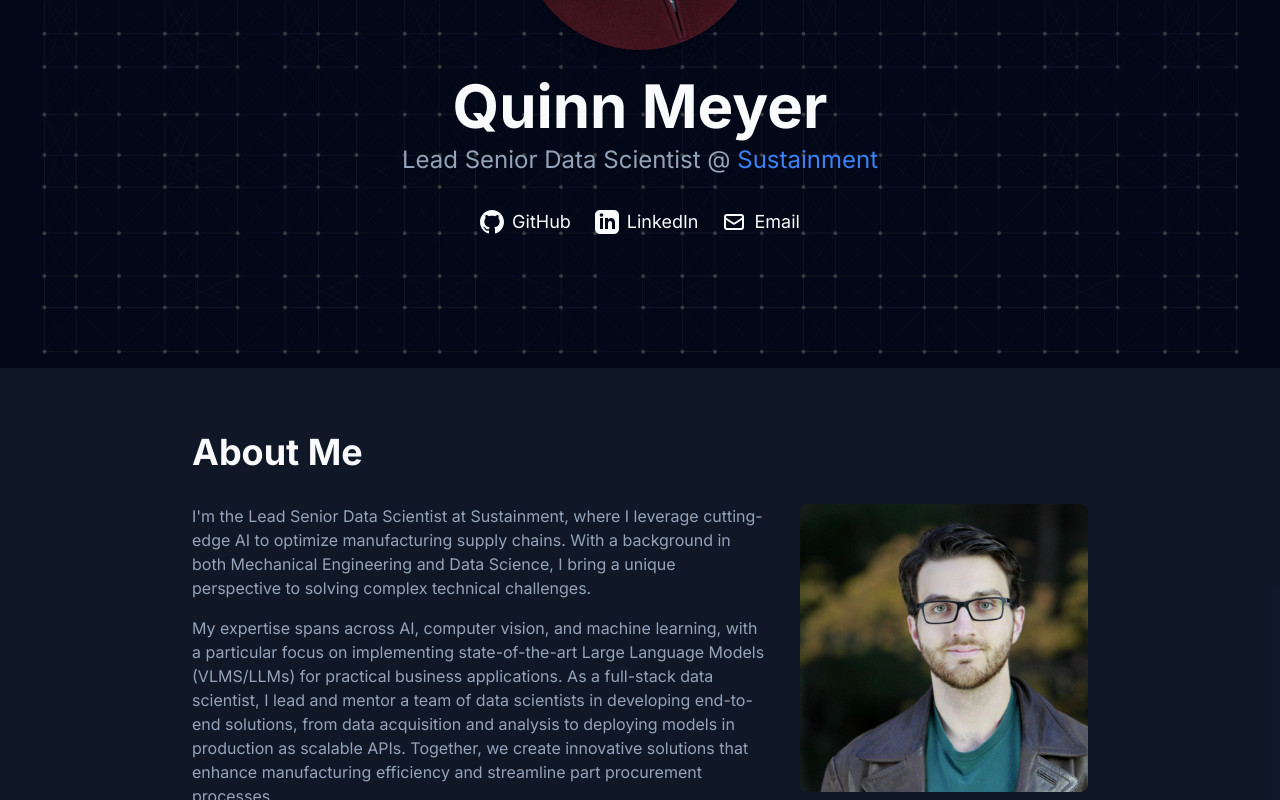
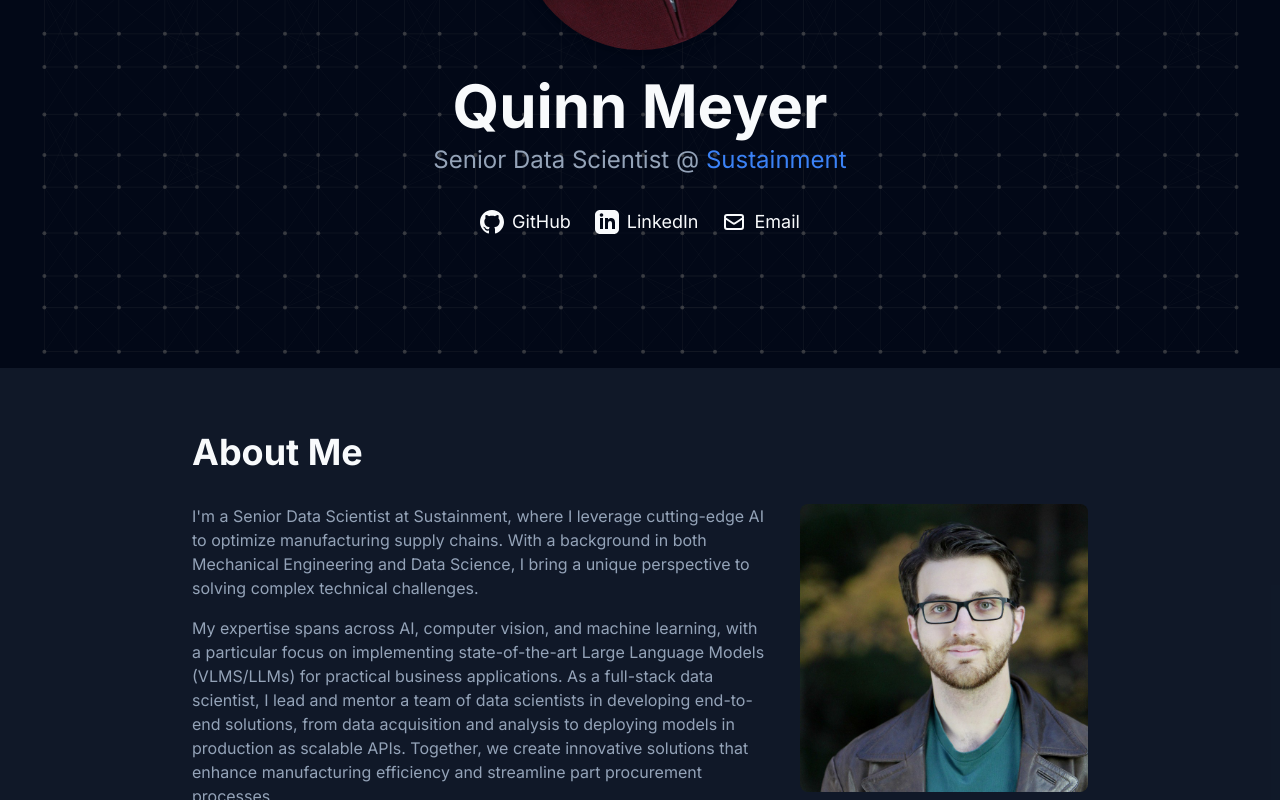
Before and after one commit to Kwintonium/website-nodejs, a Next.js app: page / in a window 1280 px wide. Shown: the part 432-1232 px from the top of the page. Built offline with nearby package versions, Linux system fonts and the light colour scheme.

Commit message:
lead -> senior

```diff
--- a/components/about.tsx
+++ b/components/about.tsx
@@ -11,7 +11,7 @@ export function About() {
         <div className="grid md:grid-cols-[2fr,1fr] gap-8 items-start">
           <div className="space-y-4">
             <p className="text-muted-foreground">
-              I'm the Lead Senior Data Scientist at Sustainment, where I leverage cutting-edge AI to optimize manufacturing supply chains. With a background in both Mechanical Engineering and Data Science, I bring a unique perspective to solving complex technical challenges.
+              I'm a Senior Data Scientist at Sustainment, where I leverage cutting-edge AI to optimize manufacturing supply chains. With a background in both Mechanical Engineering and Data Science, I bring a unique perspective to solving complex technical challenges.
             </p>
             <p className="text-muted-foreground">
               My expertise spans across AI, computer vision, and machine learning, with a particular focus on implementing state-of-the-art Large Language Models (VLMS/LLMs) for practical business applications. As a full-stack data scientist, I lead and mentor a team of data scientists in developing end-to-end solutions, from data acquisition and analysis to deploying models in production as scalable APIs. Together, we create innovative solutions that enhance manufacturing efficiency and streamline part procurement processes.
--- a/components/hero.tsx
+++ b/components/hero.tsx
@@ -28,7 +28,7 @@ export function Hero() {
           <div className="space-y-2 pointer-events-auto">
             <h1 className="text-6xl font-bold text-foreground">Quinn Meyer</h1>
             <p className="text-2xl text-muted-foreground">
-              Lead Senior Data Scientist @ <a href="https://www.sustainment.com/" target="_blank" rel="noopener noreferrer" className="text-primary hover:text-primary/80 transition-colors">Sustainment</a>
+              Senior Data Scientist @ <a href="https://www.sustainment.com/" target="_blank" rel="noopener noreferrer" className="text-primary hover:text-primary/80 transition-colors">Sustainment</a>
             </p>
           </div>
         </BlurFade>
```
